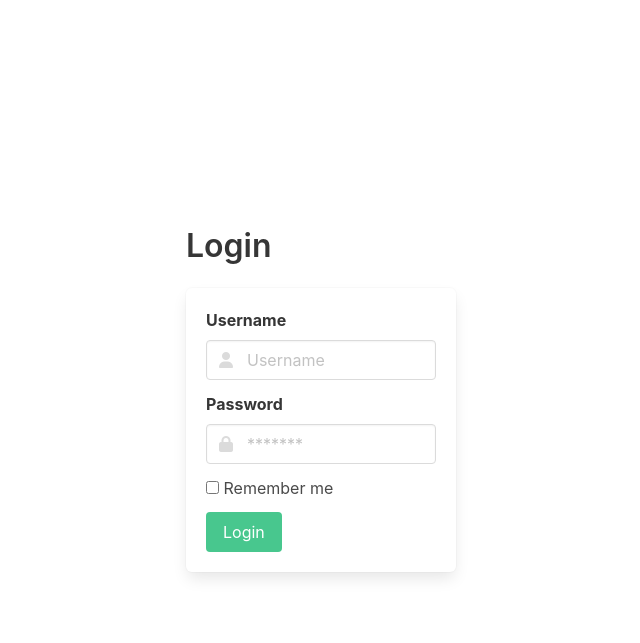
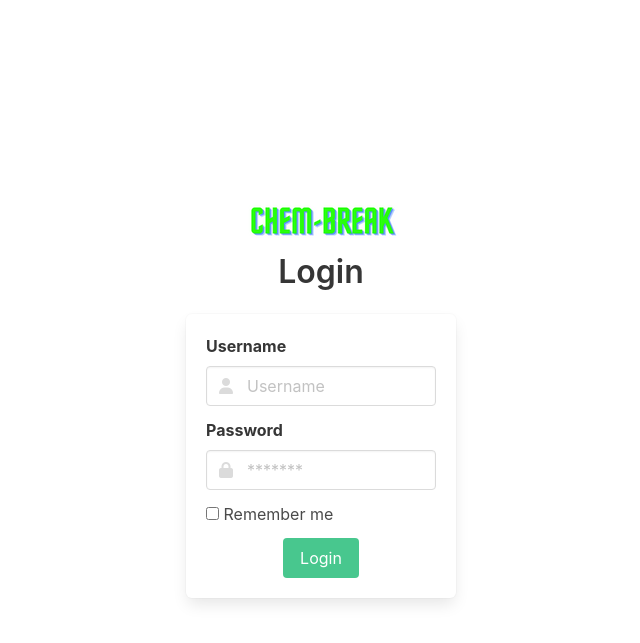
Before and after one commit to salmansyyd/Chem-Break, a Flask app: page /login in a window 1280 px wide. Shown: the top 643 px of the page, without its empty margins (319-959 px from the left). Run offline with Flask 2, Linux system fonts and the light colour scheme; some libraries are stand-ins or nearby versions.

Commit message:
Update Readme

```diff
--- a/app/__init__.py
+++ b/app/__init__.py
@@ -19,11 +19,6 @@ def create_app(config=None):
         from app.models import User, Breakage, Student, Apparatus, Record, Bank
         db.create_all()
 
-    # with app.app_context():
-    #     user = User(username="admin", password="admin")
-    #     db.session.add(user)
-    #     db.session.commit()
-
     from app.models import User
 
     @login_manager.user_loader
--- a/app/templates/auth/login.html
+++ b/app/templates/auth/login.html
@@ -7,7 +7,10 @@
         <div class="container">
             <div class="columns is-centered">
                 <div class="column is-5-tablet is-4-desktop is-3-widescreen">
-                    <h1 class="title">Login</h1>
+                    <div class="container is-flex justify-content-center mb-3">
+                        <img src="{{ url_for('static',filename='logo-home.png') }}" alt="ChemBreak" class="mx-auto">
+                    </div>
+                    <h1 class="title has-text-centered">Login</h1>
                     <form action="" class="box" method="post">
                         {% for message in get_flashed_messages() %}
                         <div class="notification is-danger">
@@ -38,8 +41,8 @@
                                 Remember me
                             </label>
                         </div>
-                        <div class="field">
-                            <button class="button is-success" type="submit">
+                        <div class="field has-text-centered">
+                            <button class="button is-success " type="submit">
                                 Login
                             </button>
                         </div>
```
Also changed, not shown: app.db, readme.md, 8 other files.
